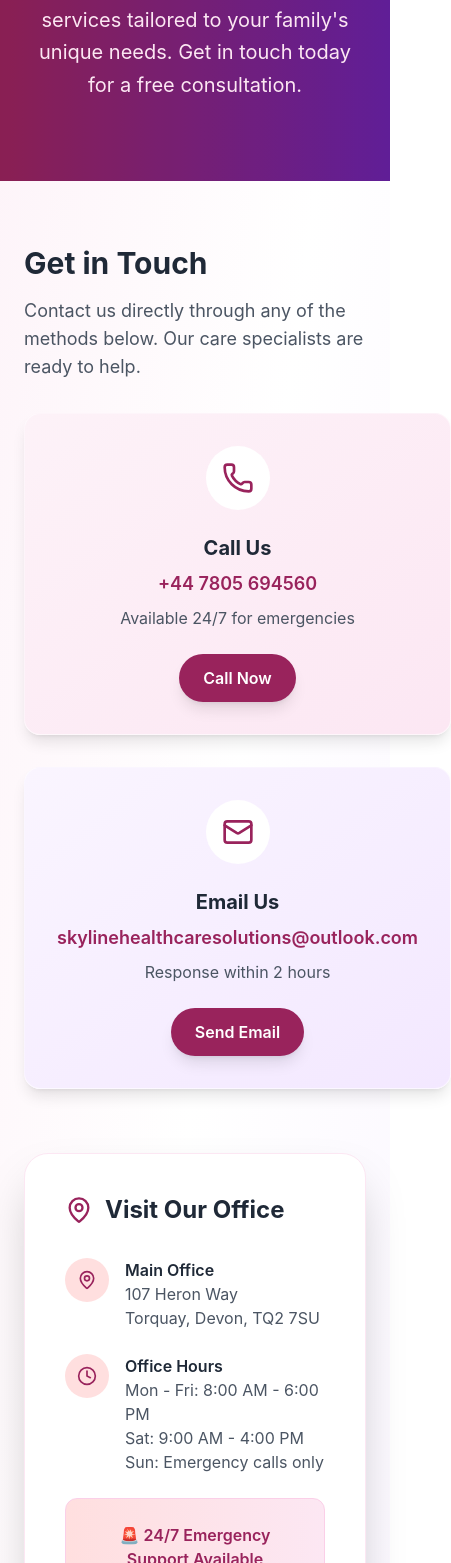
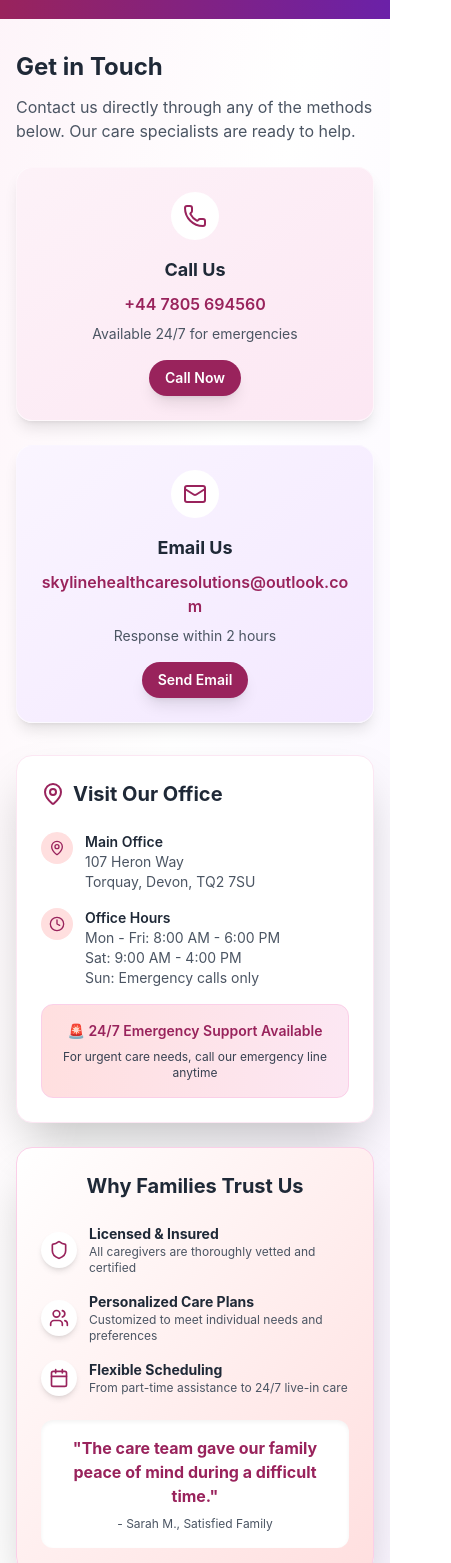
Before and after one commit to Nirmalnio/SkylineHealth, a React (Create React App) app: page /contact-us in a window 390 px wide. Shown: the part 437-2000 px from the top of the page, 451 px wide, since content can reach past the window. Built offline with nearby package versions, Linux system fonts and the light colour scheme.

Commit message:
Changes done

```diff
--- a/src/pages/Contact.js
+++ b/src/pages/Contact.js
@@ -71,54 +71,54 @@ export default function ContactUsPage() {
     <div className="min-h-screen bg-gradient-to-br from-pink-50 via-white to-purple-50">
       {/* Hero Section */}
       <div className="relative overflow-hidden bg-gradient-to-r from-[#99235C] to-purple-800">
-        <div className="absolute inset-0 bg-black opacity-10"></div>
-        <div className="relative max-w-7xl mx-auto px-6 py-20">
+        {/* <div className="absolute inset-0 bg-black opacity-10"></div> */}
+        <div className="relative max-w-7xl mx-auto px-4 sm:px-6 lg:px-8 py-12 sm:py-16 lg:py-20">
           <div className="text-center">
-            <div className="flex justify-center mb-6">
-              <div className="p-4 bg-white/20 rounded-full backdrop-blur-sm">
-                <Heart className="w-12 h-12 text-white animate-pulse" />
+            <div className="flex justify-center mb-4 sm:mb-6">
+              <div className="p-3 sm:p-4 bg-white/20 rounded-full backdrop-blur-sm">
+                <Heart className="w-8 h-8 sm:w-10 sm:h-10 lg:w-12 lg:h-12 text-white animate-pulse" />
               </div>
             </div>
-            <h1 className="text-5xl md:text-6xl font-bold text-white mb-6 leading-tight">
+            <h1 className="text-3xl sm:text-4xl md:text-5xl lg:text-6xl font-bold text-white mb-4 sm:mb-6 leading-tight px-4">
               We're Here to
               <span className="block bg-gradient-to-r from-[#FFDFDF] to-white bg-clip-text text-transparent">
                 Help You Care
               </span>
             </h1>
-            <p className="text-xl text-pink-100 max-w-2xl mx-auto leading-relaxed">
+            <p className="text-lg sm:text-xl text-pink-100 max-w-2xl mx-auto leading-relaxed px-4">
               Compassionate live-in care services tailored to your family's unique needs.
               Get in touch today for a free consultation.
             </p>
           </div>
         </div>
-        {/* <div className="absolute bottom-0 left-0 right-0 h-20 bg-gradient-to-t from-white to-transparent"></div> */}
       </div>
 
-      <div className="max-w-4xl mx-auto px-6 py-16">
-        <div className="flex flex-col gap-16">
-          {/* Contact Methods - Now in main content area */}
-          <div className="space-y-8">
-            <div className="mb-8">
-              <h2 className="text-3xl font-bold text-gray-800 mb-4">Get in Touch</h2>
-              <p className="text-gray-600 text-lg">
+      <div className="max-w-6xl mx-auto px-4 sm:px-6 lg:px-8 py-8 sm:py-12 lg:py-16">
+        <div className="flex flex-col gap-8 sm:gap-12 lg:gap-16">
+          {/* Contact Methods */}
+          <div className="space-y-6 sm:space-y-8">
+            <div className="mb-6 sm:mb-8">
+              <h2 className="text-2xl sm:text-3xl font-bold text-gray-800 mb-3 sm:mb-4">Get in Touch</h2>
+              <p className="text-gray-600 text-base sm:text-lg">
                 Contact us directly through any of the methods below. Our care specialists are ready to help.
               </p>
             </div>
 
-            <div className="grid gap-8">
+            {/* Responsive contact methods grid */}
+            <div className="grid grid-cols-1 lg:grid-cols-2 gap-6 lg:gap-10">
               {contactMethods.map((method, index) => (
                 <div
                   key={index}
-                  className={`${method.bgColor} rounded-2xl p-8 shadow-lg hover:shadow-xl transform hover:-translate-y-2 transition-all duration-300 border border-white/50 backdrop-blur-sm group cursor-pointer`}
+                  className={`${method.bgColor} rounded-2xl p-6 sm:p-8 shadow-lg hover:shadow-xl transform hover:-translate-y-2 transition-all duration-300 border border-white/50 backdrop-blur-sm group cursor-pointer`}
                 >
                   <div className="flex flex-col items-center text-center">
-                    <div className="p-4 bg-white rounded-full mb-6 group-hover:bg-[#99235C] transition-colors duration-300">
-                      <method.icon className="w-8 h-8 text-[#99235C] group-hover:text-white transition-colors duration-300" />
+                    <div className="p-3 sm:p-4 bg-white rounded-full mb-4 sm:mb-6 group-hover:bg-[#99235C] transition-colors duration-300">
+                      <method.icon className="w-6 h-6 sm:w-8 sm:h-8 text-[#99235C] group-hover:text-white transition-colors duration-300" />
                     </div>
-                    <h3 className="text-xl font-bold text-gray-800 mb-2">{method.title}</h3>
-                    <p className="text-lg font-semibold text-[#99235C] mb-2">{method.primary}</p>
-                    <p className="text-gray-600 mb-6">{method.secondary}</p>
-                    <button className="bg-[#99235C] text-white px-6 py-3 rounded-full hover:bg-purple-700 transition-colors duration-300 font-semibold shadow-lg hover:shadow-xl transform hover:scale-105">
+                    <h3 className="text-lg sm:text-xl font-bold text-gray-800 mb-2">{method.title}</h3>
+                    <p className="text-base sm:text-lg font-semibold text-[#99235C] mb-2 break-all sm:break-normal">{method.primary}</p>
+                    <p className="text-sm sm:text-base text-gray-600 mb-4 sm:mb-6">{method.secondary}</p>
+                    <button className="bg-[#99235C] text-white px-4 sm:px-6 py-2 sm:py-3 rounded-full hover:bg-purple-700 transition-colors duration-300 font-semibold shadow-lg hover:shadow-xl transform hover:scale-105 text-sm sm:text-base">
                       {method.action}
                     </button>
                   </div>
@@ -128,32 +128,32 @@ export default function ContactUsPage() {
           </div>
 
           {/* Contact Information & Features */}
-          <div className="space-y-8">
+          <div className="space-y-6 sm:space-y-8">
             {/* Office Information */}
-            <div className="bg-white rounded-3xl shadow-2xl p-10 border border-pink-100">
-              <h3 className="text-2xl font-bold text-gray-800 mb-8 flex items-center">
-                <MapPin className="w-7 h-7 text-[#99235C] mr-3" />
+            <div className="bg-white rounded-2xl sm:rounded-3xl shadow-2xl p-6 sm:p-8 lg:p-10 border border-pink-100">
+              <h3 className="text-xl sm:text-2xl font-bold text-gray-800 mb-6 sm:mb-8 flex items-center">
+                <MapPin className="w-6 h-6 sm:w-7 sm:h-7 text-[#99235C] mr-2 sm:mr-3" />
                 Visit Our Office
               </h3>
 
-              <div className="space-y-6">
-                <div className="flex items-start space-x-4">
-                  <div className="p-3 bg-[#FFDFDF] rounded-full">
-                    <MapPin className="w-5 h-5 text-[#99235C]" />
+              <div className="space-y-4 sm:space-y-6">
+                <div className="flex items-start space-x-3 sm:space-x-4">
+                  <div className="p-2 sm:p-3 bg-[#FFDFDF] rounded-full flex-shrink-0">
+                    <MapPin className="w-4 h-4 sm:w-5 sm:h-5 text-[#99235C]" />
                   </div>
-                  <div>
-                    <h4 className="font-semibold text-gray-800">Main Office</h4>
-                    <p className="text-gray-600">107 Heron Way<br />Torquay, Devon, TQ2 7SU</p>
+                  <div className="min-w-0 flex-1">
+                    <h4 className="font-semibold text-gray-800 text-sm sm:text-base">Main Office</h4>
+                    <p className="text-gray-600 text-sm sm:text-base">107 Heron Way<br />Torquay, Devon, TQ2 7SU</p>
                   </div>
                 </div>
 
-                <div className="flex items-start space-x-4">
-                  <div className="p-3 bg-[#FFDFDF] rounded-full">
-                    <Clock className="w-5 h-5 text-[#99235C]" />
+                <div className="flex items-start space-x-3 sm:space-x-4">
+                  <div className="p-2 sm:p-3 bg-[#FFDFDF] rounded-full flex-shrink-0">
+                    <Clock className="w-4 h-4 sm:w-5 sm:h-5 text-[#99235C]" />
                   </div>
-                  <div>
-                    <h4 className="font-semibold text-gray-800">Office Hours</h4>
-                    <p className="text-gray-600">
+                  <div className="min-w-0 flex-1">
+                    <h4 className="font-semibold text-gray-800 text-sm sm:text-base">Office Hours</h4>
+                    <p className="text-gray-600 text-sm sm:text-base">
                       Mon - Fri: 8:00 AM - 6:00 PM<br />
                       Sat: 9:00 AM - 4:00 PM<br />
                       Sun: Emergency calls only
@@ -161,11 +161,11 @@ export default function ContactUsPage() {
                   </div>
                 </div>
 
-                <div className="p-6 bg-gradient-to-r from-[#FFDFDF] to-pink-100 rounded-xl border border-pink-200">
-                  <p className="text-[#99235C] font-semibold text-center">
+                <div className="p-4 sm:p-6 bg-gradient-to-r from-[#FFDFDF] to-pink-100 rounded-xl border border-pink-200">
+                  <p className="text-[#99235C] font-semibold text-center text-sm sm:text-base">
                     🚨 24/7 Emergency Support Available
                   </p>
-                  <p className="text-gray-700 text-center mt-2">
+                  <p className="text-gray-700 text-center mt-2 text-xs sm:text-sm">
                     For urgent care needs, call our emergency line anytime
                   </p>
                 </div>
@@ -173,64 +173,50 @@ export default function ContactUsPage() {
             </div>
 
             {/* Why Choose Us */}
-            <div className="bg-gradient-to-br from-white to-[#FFDFDF] rounded-3xl shadow-2xl p-10 border border-pink-200">
-              <h3 className="text-2xl font-bold text-gray-800 mb-8 text-center">Why Families Trust Us</h3>
+            <div className="bg-gradient-to-br from-white to-[#FFDFDF] rounded-2xl sm:rounded-3xl shadow-2xl p-6 sm:p-8 lg:p-10 border border-pink-200">
+              <h3 className="text-xl sm:text-2xl font-bold text-gray-800 mb-6 sm:mb-8 text-center">Why Families Trust Us</h3>
 
-              <div className="space-y-6">
-                <div className="flex items-center space-x-4 group">
-                  <div className="p-3 bg-white rounded-full shadow-md group-hover:bg-[#99235C] transition-colors duration-300">
-                    <Shield className="w-6 h-6 text-[#99235C] group-hover:text-white transition-colors duration-300" />
+              <div className="space-y-4 sm:space-y-6">
+                <div className="flex items-center space-x-3 sm:space-x-4 group">
+                  <div className="p-2 sm:p-3 bg-white rounded-full shadow-md group-hover:bg-[#99235C] transition-colors duration-300 flex-shrink-0">
+                    <Shield className="w-5 h-5 sm:w-6 sm:h-6 text-[#99235C] group-hover:text-white transition-colors duration-300" />
                   </div>
-                  <div>
-                    <h4 className="font-bold text-gray-800">Licensed & Insured</h4>
-                    <p className="text-gray-600">All caregivers are thoroughly vetted and certified</p>
+                  <div className="min-w-0 flex-1">
+                    <h4 className="font-bold text-gray-800 text-sm sm:text-base">Licensed & Insured</h4>
+                    <p className="text-gray-600 text-xs sm:text-sm">All caregivers are thoroughly vetted and certified</p>
                   </div>
                 </div>
 
-                <div className="flex items-center space-x-4 group">
-                  <div className="p-3 bg-white rounded-full shadow-md group-hover:bg-[#99235C] transition-colors duration-300">
-                    <Users className="w-6 h-6 text-[#99235C] group-hover:text-white transition-colors duration-300" />
+                <div className="flex items-center space-x-3 sm:space-x-4 group">
+                  <div className="p-2 sm:p-3 bg-white rounded-full shadow-md group-hover:bg-[#99235C] transition-colors duration-300 flex-shrink-0">
+                    <Users className="w-5 h-5 sm:w-6 sm:h-6 text-[#99235C] group-hover:text-white transition-colors duration-300" />
                   </div>
-                  <div>
-                    <h4 className="font-bold text-gray-800">Personalized Care Plans</h4>
-                    <p className="text-gray-600">Customized to meet individual needs and preferences</p>
+                  <div className="min-w-0 flex-1">
+                    <h4 className="font-bold text-gray-800 text-sm sm:text-base">Personalized Care Plans</h4>
+                    <p className="text-gray-600 text-xs sm:text-sm">Customized to meet individual needs and preferences</p>
                   </div>
                 </div>
 
-                <div className="flex items-center space-x-4 group">
-                  <div className="p-3 bg-white rounded-full shadow-md group-hover:bg-[#99235C] transition-colors duration-300">
-                    <Calendar className="w-6 h-6 text-[#99235C] group-hover:text-white transition-colors duration-300" />
+                <div className="flex items-center space-x-3 sm:space-x-4 group">
+                  <div className="p-2 sm:p-3 bg-white rounded-full shadow-md group-hover:bg-[#99235C] transition-colors duration-300 flex-shrink-0">
+                    <Calendar className="w-5 h-5 sm:w-6 sm:h-6 text-[#99235C] group-hover:text-white transition-colors duration-300" />
                   </div>
-                  <div>
-                    <h4 className="font-bold text-gray-800">Flexible Scheduling</h4>
-                    <p className="text-gray-600">From part-time assistance to 24/7 live-in care</p>
+                  <div className="min-w-0 flex-1">
+                    <h4 className="font-bold text-gray-800 text-sm sm:text-base">Flexible Scheduling</h4>
+                    <p className="text-gray-600 text-xs sm:text-sm">From part-time assistance to 24/7 live-in care</p>
                   </div>
                 </div>
               </div>
 
-              <div className="mt-8 p-6 bg-white rounded-xl shadow-inner">
-                <p className="text-[#99235C] font-bold text-center text-lg">
+              <div className="mt-6 sm:mt-8 p-4 sm:p-6 bg-white rounded-xl shadow-inner">
+                <p className="text-[#99235C] font-bold text-center text-base sm:text-lg">
                   "The care team gave our family peace of mind during a difficult time."
                 </p>
-                <p className="text-gray-600 text-center mt-2">- Sarah M., Satisfied Family</p>
+                <p className="text-gray-600 text-center mt-2 text-xs sm:text-sm">- Sarah M., Satisfied Family</p>
               </div>
             </div>
           </div>
         </div>
-
-        {/* Emergency Contact Banner */}
-        {/* <div className="mt-16 bg-gradient-to-r from-red-600 to-red-700 rounded-3xl p-8 text-center shadow-2xl">
-          <div className="flex justify-center mb-4">
-            <Phone className="w-10 h-10 text-white animate-bounce" />
-          </div>
-          <h3 className="text-2xl font-bold text-white mb-3">Need Immediate Care?</h3>
-          <p className="text-red-100 mb-6 text-lg">
-            Our emergency response team is available 24/7 for urgent situations
-          </p>
-          <button className="bg-white text-red-600 px-8 py-4 rounded-full font-bold text-lg hover:bg-red-50 transition-colors duration-300 shadow-lg hover:shadow-xl transform hover:scale-105">
-            Call Emergency Line: 1-800-URGENT-1
-          </button>
-        </div> */}
       </div>
     </div>
   );
```
Also changed, not shown: src/pages/Funding.js (+5 -5 lines).
